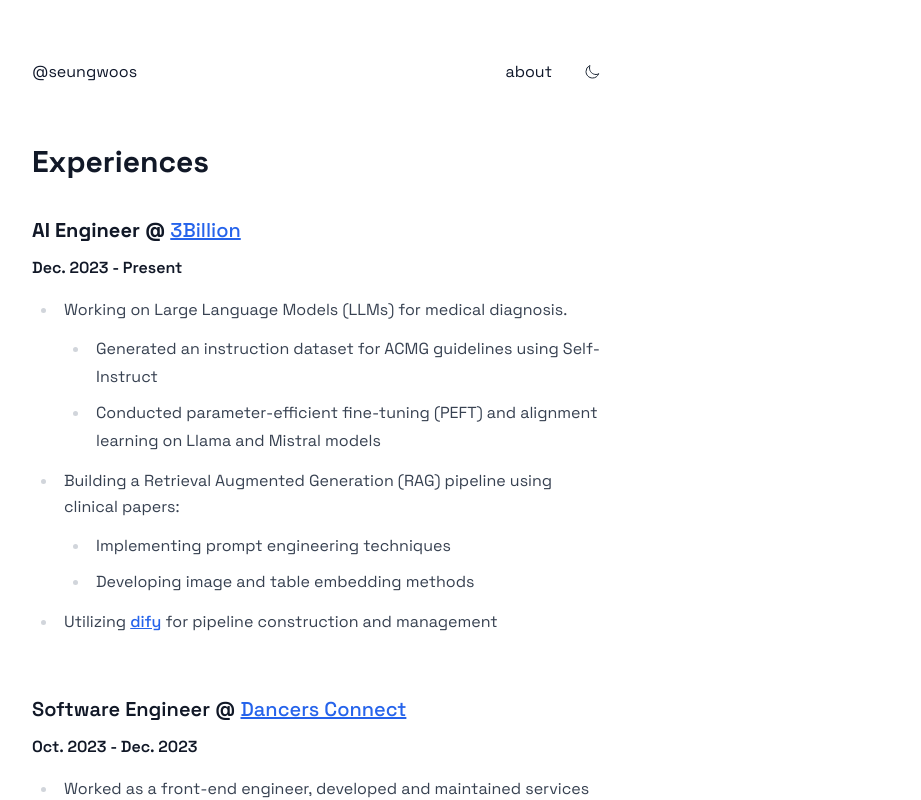
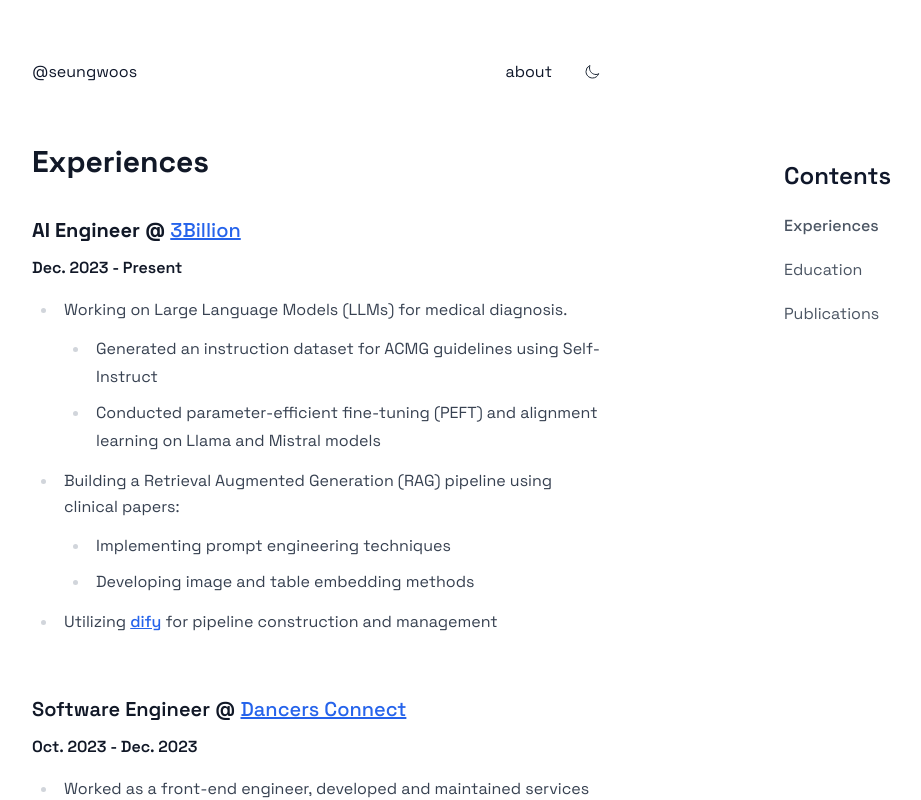
Before and after one commit to seungwoos/seungwoos.me, a Next.js app: page /about in a window 1280 px wide. Shown: the top 800 px of the page, without its empty margins (320-1241 px from the left). Built offline with nearby package versions, Linux system fonts and the light colour scheme.

Commit message:
feat: add table of contents on about page

```diff
--- a/app/about/page.tsx
+++ b/app/about/page.tsx
@@ -2,6 +2,7 @@
 import { getPageContent } from "lib/pages";
 import { Metadata } from "next";
 import { generateMetadata as sharedGenerateMetadata } from "lib/metadata";
+import { TableOfContents } from "components/TableOfContents";
 
 export async function generateMetadata(): Promise<Metadata> {
   return sharedGenerateMetadata("about");
@@ -11,8 +12,13 @@
   const { content } = await getPageContent("about");
 
   return (
-    <div className="prose dark:prose-invert prose-p:m-0">
-      <MarkdownRenderer content={content} />
+    <div className="relative flex">
+      <div className="prose dark:prose-invert prose-p:m-0">
+        <MarkdownRenderer content={content} />
+      </div>
+      <div className="fixed top-[5rem] left-[calc(60%+20rem)] w-64">
+        <TableOfContents content={content} headingLevels={[1]} />
+      </div>
     </div>
   );
 }
```
